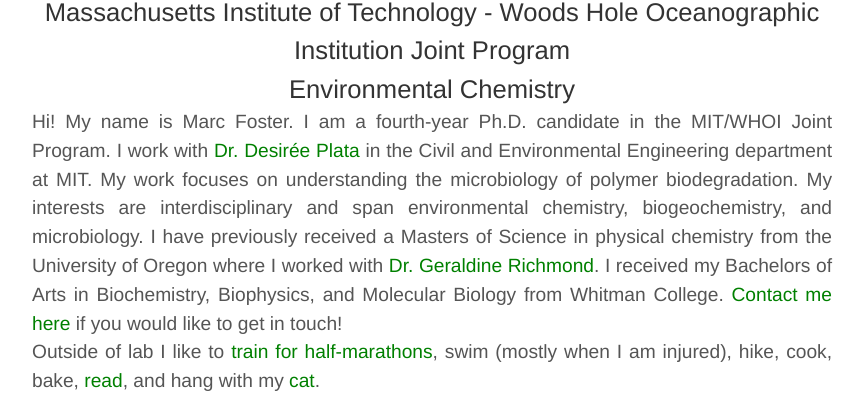
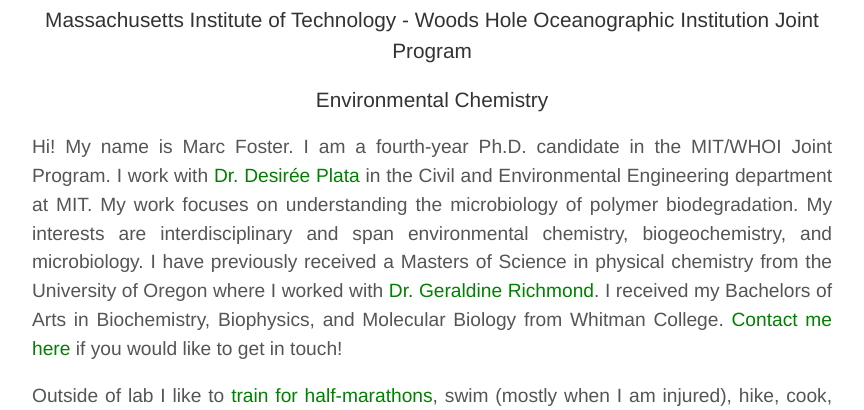
Before and after one commit to marcjofoster/marcjofoster.github.io, a plain HTML site: page index.html in a window 1280 px wide. Shown: the part 456-866 px from the top of the page, without its empty margins (208-1072 px from the left). Drawn offline with Linux system fonts and the light colour scheme.

Commit message:
Update index.html

```diff
--- a/index.html
+++ b/index.html
@@ -28,7 +28,7 @@
     }
 
     .title {
-      font-size: 1.6em; /* Slightly larger title */
+      font-size: 1.3em; /* Slightly larger title */
       color: #333;
       text-align: center; /* Center the title */
     }
@@ -88,14 +88,14 @@
   <!-- Name and Title -->
   <h1>Marc Foster</h1>
   <p class="title">Ph.D. Candidate</p>
-
+  <br>
   <p class="title">Massachusetts Institute of Technology - Woods Hole Oceanographic Institution Joint Program</p>
-
+  <br>
   <p class="title">Environmental Chemistry</p>
-
+  <br>
   <!-- Description -->
   <p>Hi! My name is Marc Foster. I am a fourth-year Ph.D. candidate in the MIT/WHOI Joint Program. I work with <a href="https://scholar.google.com/citations?user=frpKM2EAAAAJ&hl=en" target="_blank">Dr. Desirée Plata</a> in the Civil and Environmental Engineering department at MIT. My work focuses on understanding the microbiology of polymer biodegradation. My interests are interdisciplinary and span environmental chemistry, biogeochemistry, and microbiology. I have previously received a Masters of Science in physical chemistry from the University of Oregon where I worked with <a href="https://scholar.google.com/citations?user=hPWTDRQAAAAJ&hl=en" target="_blank">Dr. Geraldine Richmond</a>. I received my Bachelors of Arts in Biochemistry, Biophysics, and Molecular Biology from Whitman College. <a href="mailto:fosterm@mit.edu">Contact me here</a> if you would like to get in touch!</p>
-
+  <br>
   <p>Outside of lab I like to <a href="https://www.strava.com/athletes/29012833" target="_blank">train for half-marathons</a>, swim (mostly when I am injured), hike, cook, bake, <a href="https://www.goodreads.com/user/show/164854933-marc-foster" target="_blank">read</a>, and hang with my <a href="momo.png" target="_blank">cat</a>.</p>
 
   <!-- Social Media Links -->
```
